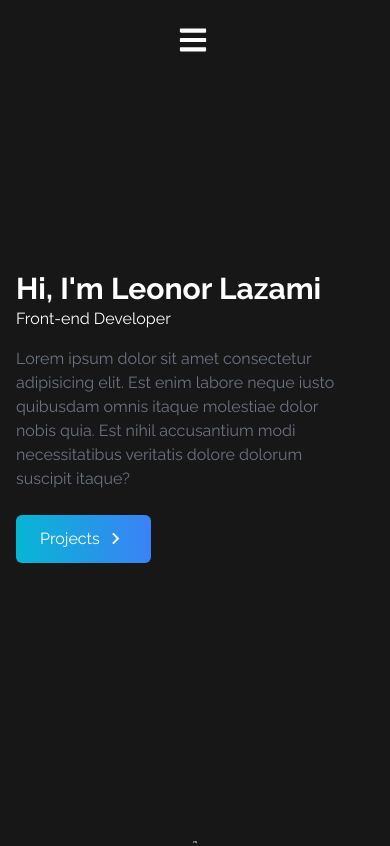
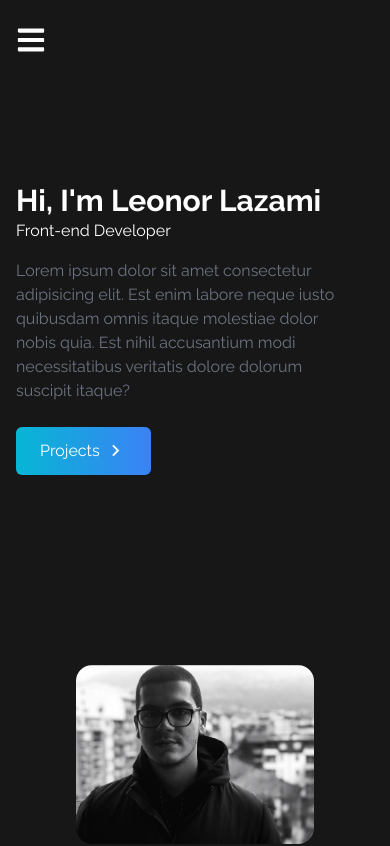
Before and after one commit to leonorlazami/My-Portfolio, a React (Create React App) app: page / in a window 390 px wide. Shown: the top 846 px of the page. Built offline with nearby package versions, Linux system fonts and the light colour scheme.

Commit message:
fixed isue with heroImg

```diff
--- a/src/components/Home.jsx
+++ b/src/components/Home.jsx
@@ -38,7 +38,7 @@ const Home = () => {
           <img
             src={HeroImage}
             alt="my profile"
-            className="rounded-2xl mx-auto max-w-full w-1 md:w-full"
+            className="rounded-2xl mx-auto w-2/3 md:w-full"
           />
         </div>
       </div>
--- a/src/components/NavBar.jsx
+++ b/src/components/NavBar.jsx
@@ -24,10 +24,10 @@ const NavBar = () => {
   ];
   return (
     <div
-      className="flex justify-center items-center
-    w-full h-20 text-white fixed bg-custom-black px-4"
+      className="flex lg:justify-center md:justify-center items-center
+    w-full h-20 text-white fixed bg-custom-black px-4 sm:justify-center z-10"
     >
-      <ul className="hidden md:flex z-10">
+      <ul className="hidden md:flex">
         {links.map(({ id, link }) => (
           <li
             key={id}
@@ -44,7 +44,7 @@ const NavBar = () => {
 
       <div
         onClick={() => setNav(!nav)}
-        className="cursor-pointer pr-1 z-10 text-white md:hidden"
+        className="cursor-pointer pr-1 text-white md:hidden"
       >
         {nav ? <FaTimes size={30} /> : <FaBars size={30} />}
       </div>
@@ -52,7 +52,7 @@ const NavBar = () => {
         <ul
           className="flex flex-col justify-center items-center absolute
          top-0 left-0 w-full h-screen bg-gradient-to-b from-black
-          to-gray-800 text-white"
+          to-gray-800 text-white z-10"
         >
           {links.map(({ id, link }) => (
             <li
--- a/src/components/Projects.jsx
+++ b/src/components/Projects.jsx
@@ -5,8 +5,6 @@ import farAway from "../assets/portfolio/farAway.png";
 import eatnSplit from "../assets/portfolio/eatnSplit.png";
 import usePopcorn from "../assets/portfolio/usePopcorn.png";
 import magicNum from "../assets/portfolio/magic-num.png";
-
-import "../index.css";
 
 const Projects = () => {
   const projects = [
```
